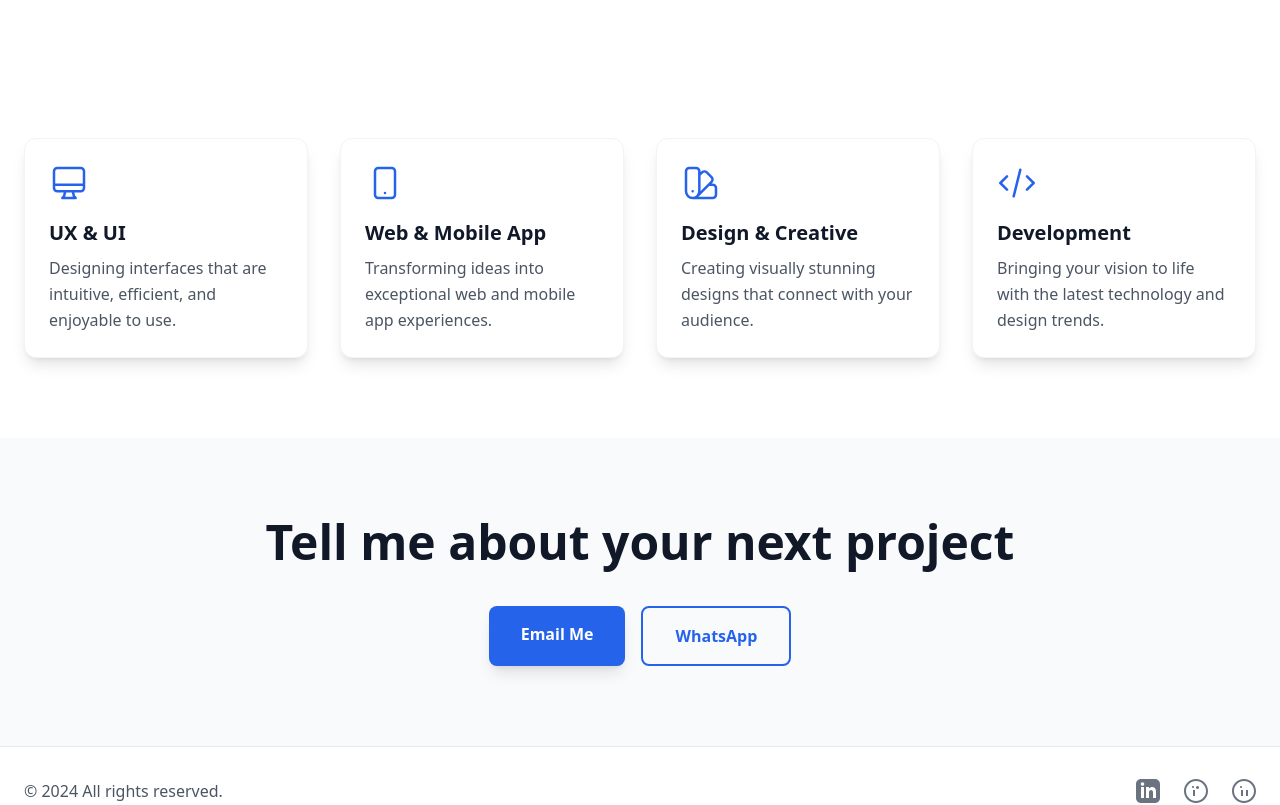
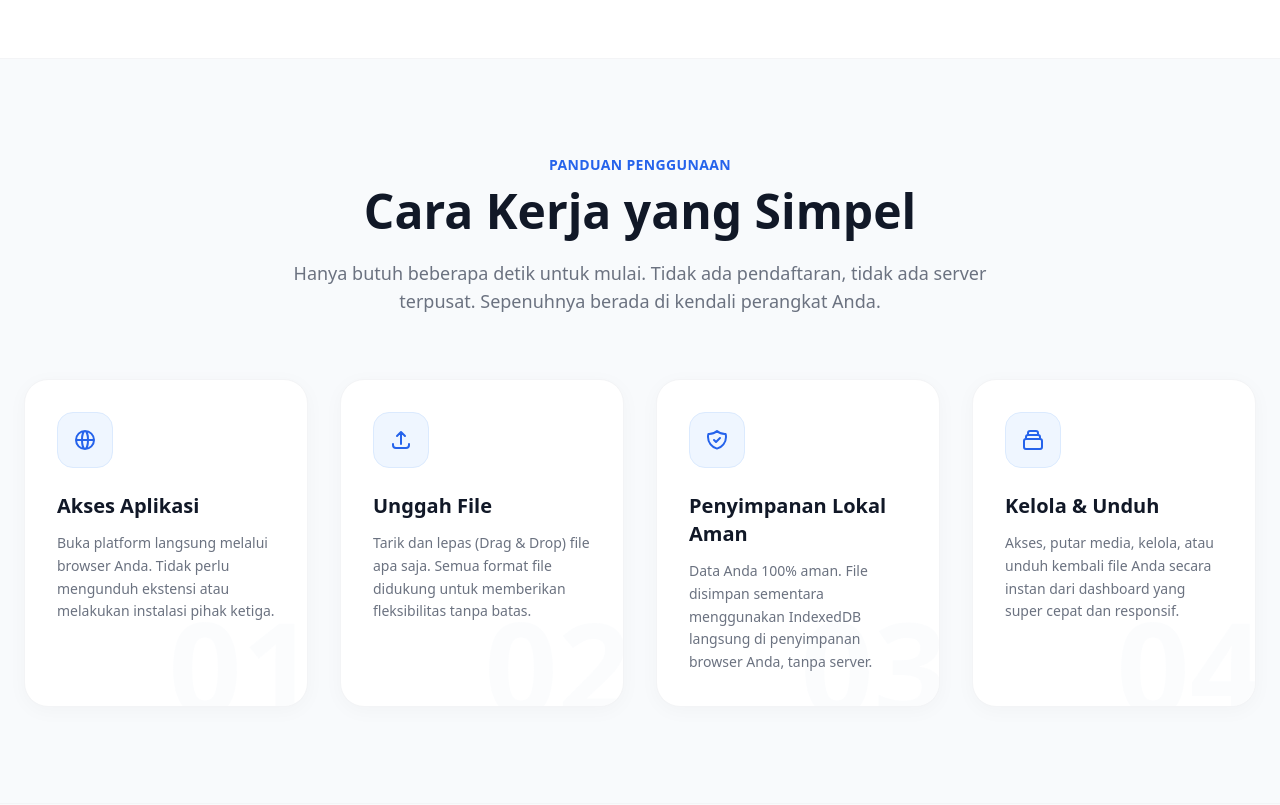
Before and after one commit to sanzzyproject/local-stronger, a React (Vite) app: page / in a window 1280 px wide. Shown: the part 880-1685 px from the top of the page. Built offline with nearby package versions, Linux system fonts and the light colour scheme.

Commit message:
Update FeaturesSection.jsx

```diff
--- a/src/components/FeaturesSection.jsx
+++ b/src/components/FeaturesSection.jsx
@@ -1,64 +1,87 @@
 import React from 'react';
 
-// Ikon SVG sederhana untuk setiap fitur
-const UIIcon = () => (
-  <svg className="w-10 h-10 text-blue-600" fill="none" stroke="currentColor" viewBox="0 0 24 24">
-    <path strokeLinecap="round" strokeLinejoin="round" strokeWidth={1.5} d="M9.75 17L9 20l-1 1h8l-1-1-.75-3M3 13h18M5 17h14a2 2 0 002-2V5a2 2 0 00-2-2H5a2 2 0 00-2 2v10a2 2 0 002 2z" />
-  </svg>
-);
-
-const MobileIcon = () => (
-  <svg className="w-10 h-10 text-blue-600" fill="none" stroke="currentColor" viewBox="0 0 24 24">
-    <path strokeLinecap="round" strokeLinejoin="round" strokeWidth={1.5} d="M12 18h.01M8 21h8a2 2 0 002-2V5a2 2 0 00-2-2H8a2 2 0 00-2 2v14a2 2 0 002 2z" />
-  </svg>
-);
-
-const DesignIcon = () => (
-  <svg className="w-10 h-10 text-blue-600" fill="none" stroke="currentColor" viewBox="0 0 24 24">
-    <path strokeLinecap="round" strokeLinejoin="round" strokeWidth={1.5} d="M7 21a4 4 0 01-4-4V5a2 2 0 012-2h4a2 2 0 012 2v12a4 4 0 01-4 4zm0 0h12a2 2 0 002-2v-4a2 2 0 00-2-2h-2.343M11 7.343l1.657-1.657a2 2 0 012.828 0l2.829 2.829a2 2 0 010 2.828l-8.486 8.485M7 17h.01" />
-  </svg>
-);
-
-const DevIcon = () => (
-  <svg className="w-10 h-10 text-blue-600" fill="none" stroke="currentColor" viewBox="0 0 24 24">
-    <path strokeLinecap="round" strokeLinejoin="round" strokeWidth={1.5} d="M10 20l4-16m4 4l4 4-4 4M6 16l-4-4 4-4" />
-  </svg>
-);
-
-const features = [
+const steps = [
   {
-    icon: <UIIcon />,
-    title: 'UX & UI',
-    description: 'Designing interfaces that are intuitive, efficient, and enjoyable to use.',
+    num: "01",
+    title: "Akses Aplikasi",
+    description: "Buka platform langsung melalui browser Anda. Tidak perlu mengunduh ekstensi atau melakukan instalasi pihak ketiga.",
+    icon: (
+      <svg className="w-6 h-6 text-blue-600" fill="none" stroke="currentColor" viewBox="0 0 24 24">
+        <path strokeLinecap="round" strokeLinejoin="round" strokeWidth={2} d="M21 12a9 9 0 01-9 9m9-9a9 9 0 00-9-9m9 9H3m9 9a9 9 0 01-9-9m9 9c1.657 0 3-4.03 3-9s-1.343-9-3-9m0 18c-1.657 0-3-4.03-3-9s1.343-9 3-9m-9 9a9 9 0 019-9" />
+      </svg>
+    )
   },
   {
-    icon: <MobileIcon />,
-    title: 'Web & Mobile App',
-    description: 'Transforming ideas into exceptional web and mobile app experiences.',
+    num: "02",
+    title: "Unggah File",
+    description: "Tarik dan lepas (Drag & Drop) file apa saja. Semua format file didukung untuk memberikan fleksibilitas tanpa batas.",
+    icon: (
+      <svg className="w-6 h-6 text-blue-600" fill="none" stroke="currentColor" viewBox="0 0 24 24">
+        <path strokeLinecap="round" strokeLinejoin="round" strokeWidth={2} d="M4 16v1a3 3 0 003 3h10a3 3 0 003-3v-1m-4-8l-4-4m0 0L8 8m4-4v12" />
+      </svg>
+    )
   },
   {
-    icon: <DesignIcon />,
-    title: 'Design & Creative',
-    description: 'Creating visually stunning designs that connect with your audience.',
+    num: "03",
+    title: "Penyimpanan Lokal Aman",
+    description: "Data Anda 100% aman. File disimpan sementara menggunakan IndexedDB langsung di penyimpanan browser Anda, tanpa server.",
+    icon: (
+      <svg className="w-6 h-6 text-blue-600" fill="none" stroke="currentColor" viewBox="0 0 24 24">
+        <path strokeLinecap="round" strokeLinejoin="round" strokeWidth={2} d="M9 12l2 2 4-4m5.618-4.016A11.955 11.955 0 0112 2.944a11.955 11.955 0 01-8.618 3.04A12.02 12.02 0 003 9c0 5.591 3.824 10.29 9 11.622 5.176-1.332 9-6.03 9-11.622 0-1.042-.133-2.052-.382-3.016z" />
+      </svg>
+    )
   },
   {
-    icon: <DevIcon />,
-    title: 'Development',
-    description: 'Bringing your vision to life with the latest technology and design trends.',
-  },
+    num: "04",
+    title: "Kelola & Unduh",
+    description: "Akses, putar media, kelola, atau unduh kembali file Anda secara instan dari dashboard yang super cepat dan responsif.",
+    icon: (
+      <svg className="w-6 h-6 text-blue-600" fill="none" stroke="currentColor" viewBox="0 0 24 24">
+        <path strokeLinecap="round" strokeLinejoin="round" strokeWidth={2} d="M19 11H5m14 0a2 2 0 012 2v6a2 2 0 01-2 2H5a2 2 0 01-2-2v-6a2 2 0 012-2m14 0V9a2 2 0 00-2-2M5 11V9a2 2 0 012-2m0 0V5a2 2 0 012-2h6a2 2 0 012 2v2M7 7h10" />
+      </svg>
+    )
+  }
 ];
 
-export default function FeaturesSection() {
+export default function HowItWorksSection() {
   return (
-    <section className="max-w-7xl mx-auto px-6 py-20">
-      <div className="grid md:grid-cols-2 lg:grid-cols-4 gap-8">
-        {features.map((feature, idx) => (
-          <div key={idx} className="bg-white rounded-xl p-6 shadow-lg hover:shadow-xl transition-shadow border border-gray-100">
-            <div className="mb-4">{feature.icon}</div>
-            <h3 className="text-xl font-bold text-gray-900 mb-2">{feature.title}</h3>
-            <p className="text-gray-600 leading-relaxed">{feature.description}</p>
-          </div>
-        ))}
+    <section className="bg-slate-50 py-24 border-y border-gray-100">
+      <div className="max-w-7xl mx-auto px-6">
+        <div className="text-center max-w-3xl mx-auto mb-16">
+          <h2 className="text-blue-600 font-bold tracking-wide uppercase text-sm mb-3">Panduan Penggunaan</h2>
+          <h3 className="text-4xl md:text-5xl font-extrabold text-gray-900">
+            Cara Kerja yang Simpel
+          </h3>
+          <p className="mt-6 text-lg text-gray-500">
+            Hanya butuh beberapa detik untuk mulai. Tidak ada pendaftaran, tidak ada server terpusat. Sepenuhnya berada di kendali perangkat Anda.
+          </p>
+        </div>
+
+        <div className="grid md:grid-cols-2 lg:grid-cols-4 gap-8">
+          {steps.map((step, idx) => (
+            <div
+              key={idx}
+              className="relative bg-white rounded-3xl p-8 shadow-[0_4px_20px_rgb(0,0,0,0.03)] border border-gray-100 hover:shadow-[0_8px_30px_rgb(37,99,235,0.08)] transition-all duration-300 transform hover:-translate-y-2 group overflow-hidden"
+            >
+              {/* Nomor Transparan di Belakang */}
+              <div className="absolute -bottom-6 -right-2 text-9xl font-black text-slate-50 opacity-50 group-hover:text-blue-50 transition-colors duration-500 pointer-events-none">
+                {step.num}
+              </div>
+
+              <div className="relative z-10">
+                <div className="w-14 h-14 rounded-2xl bg-blue-50 border border-blue-100 flex items-center justify-center mb-6 group-hover:bg-blue-600 group-hover:text-white transition-colors duration-300">
+                  <div className="group-hover:text-white transition-colors duration-300">
+                    {step.icon}
+                  </div>
+                </div>
+                <h4 className="text-xl font-bold text-gray-900 mb-3">{step.title}</h4>
+                <p className="text-gray-500 leading-relaxed text-sm">
+                  {step.description}
+                </p>
+              </div>
+            </div>
+          ))}
+        </div>
       </div>
     </section>
   );
```
